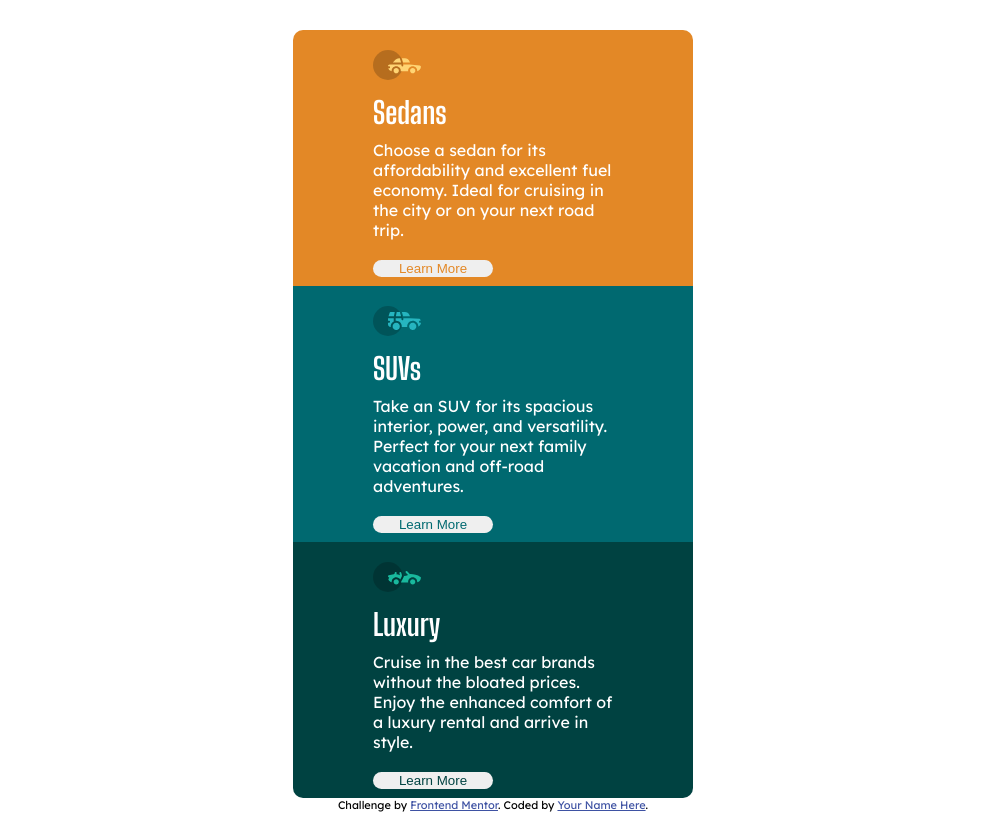
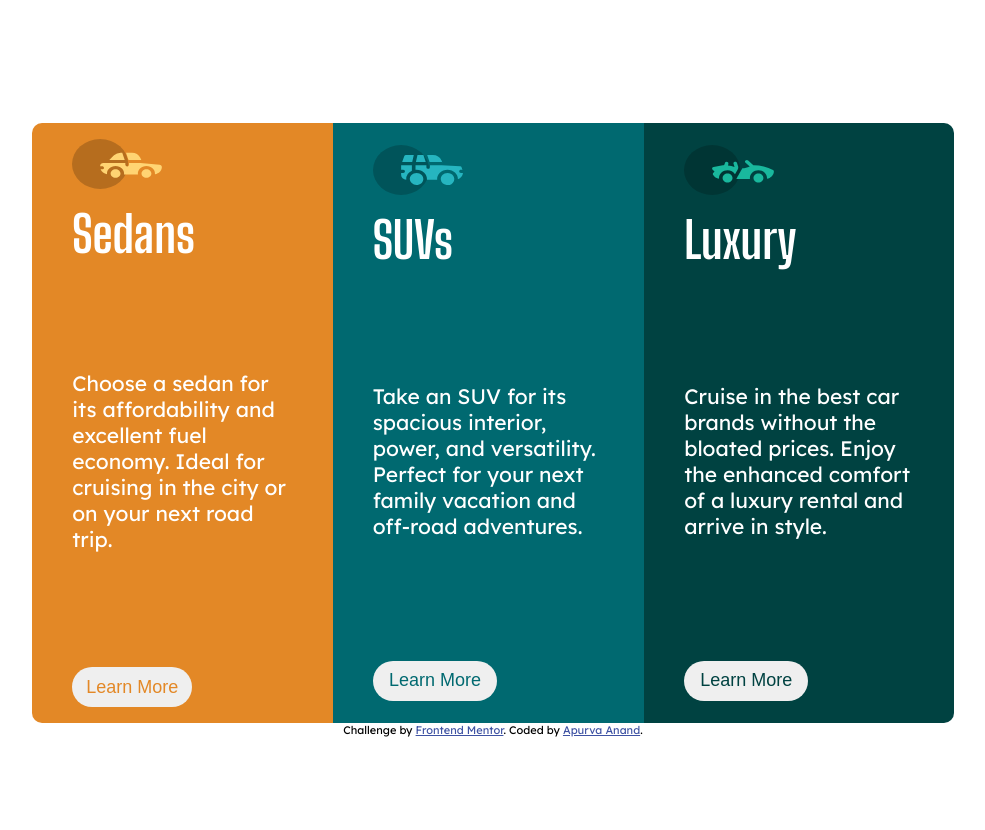
Before and after one commit to apurva-7/3-column-preview-card-component-main, a plain HTML site: page index.html in a window 1536 px wide. Shown: the whole page, without its empty margins (275-1260 px from the left). Drawn offline with Linux system fonts and the light colour scheme.

Commit message:
final touches

```diff
--- a/index.html
+++ b/index.html
@@ -43,7 +43,7 @@
     <footer>
       <div class="attribution">
         Challenge by <a href="https://www.frontendmentor.io?ref=challenge" target="_blank">Frontend Mentor</a>.
-        Coded by <a href="#">Your Name Here</a>.
+        Coded by <a href="#">Apurva Anand</a>.
       </div>
     </footer>
   </main>
--- a/style.css
+++ b/style.css
@@ -24,13 +24,13 @@ h1{
     font-family: 'Big Shoulders Display', cursive;
     margin-top: 0;
     margin-bottom: 10px;
-    padding: 10px 40px 0 80px;
+    padding: 10px 40px 0 40px;
     font-size: 30px;
     font-weight: 700;
 }
 
 main{
-    width: 400px;
+    width: 80%;
     display: flex;
     flex-direction: column;
 }
@@ -50,7 +50,7 @@ main{
 p{
     margin-bottom: 20px;
     margin-top: 0;
-    padding: 0 80px 0 80px;
+    padding: 0 40px 0 40px;
     font-weight: 400;
 }
 
@@ -58,18 +58,18 @@ p{
     display: flex;
     flex-direction: column;
     justify-content: space-evenly;
-    height: 32vh;
+    height: 300px;
 }
 
 img{
-    padding: 20px 80px 0 80px;
+    padding: 20px 80px 0 40px;
     margin-bottom: 0;
     height: 30px;
 }
 
 button{
-    width: 30%;
-    margin-left: 80px;
+    width: 40%;
+    margin-left: 40px;
     border-radius: 40px;
     height: 40px;
     border: 0 solid white;
@@ -102,3 +102,33 @@ button:hover{
     color: white;
     background-color: hsl(179, 100%, 13%);
 }
+
+@media  screen and (min-width:1440px) {
+    body{
+        height: 100vh;
+        font-size: 21px;
+    }
+    #container{
+        display: flex;
+        flex-direction: row;
+        justify-content: center;
+        align-items: center;
+        height: 600px;
+    }
+    main{
+        width: 60%;
+    }
+    .box{
+        height: 800px;
+    }
+    h1{
+        font-size: 50px;
+    }
+    img{
+        height: 50px;
+        width: 90px;
+    }
+    button{
+        font-size: 18px;
+    }
+}
```
Also changed, not shown: design/active-states.jpg (deleted), design/desktop-design.jpg (deleted), design/desktop-preview.jpg (deleted), design/mobile-design.jpg (deleted), 3 other files.
